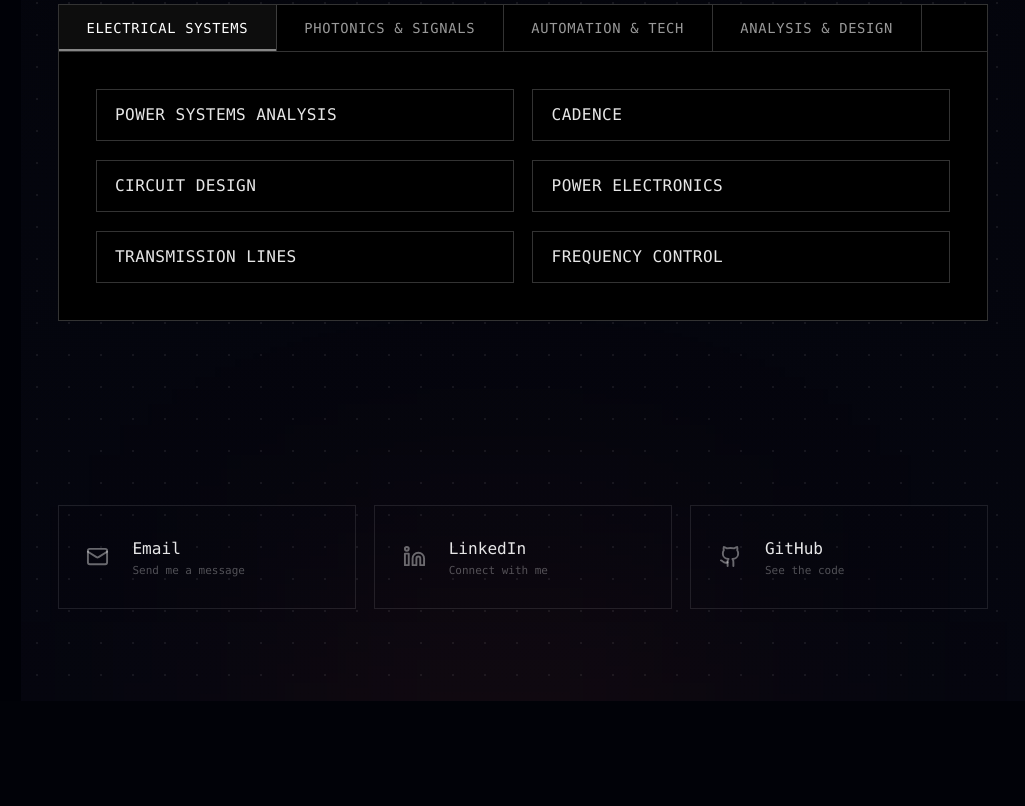
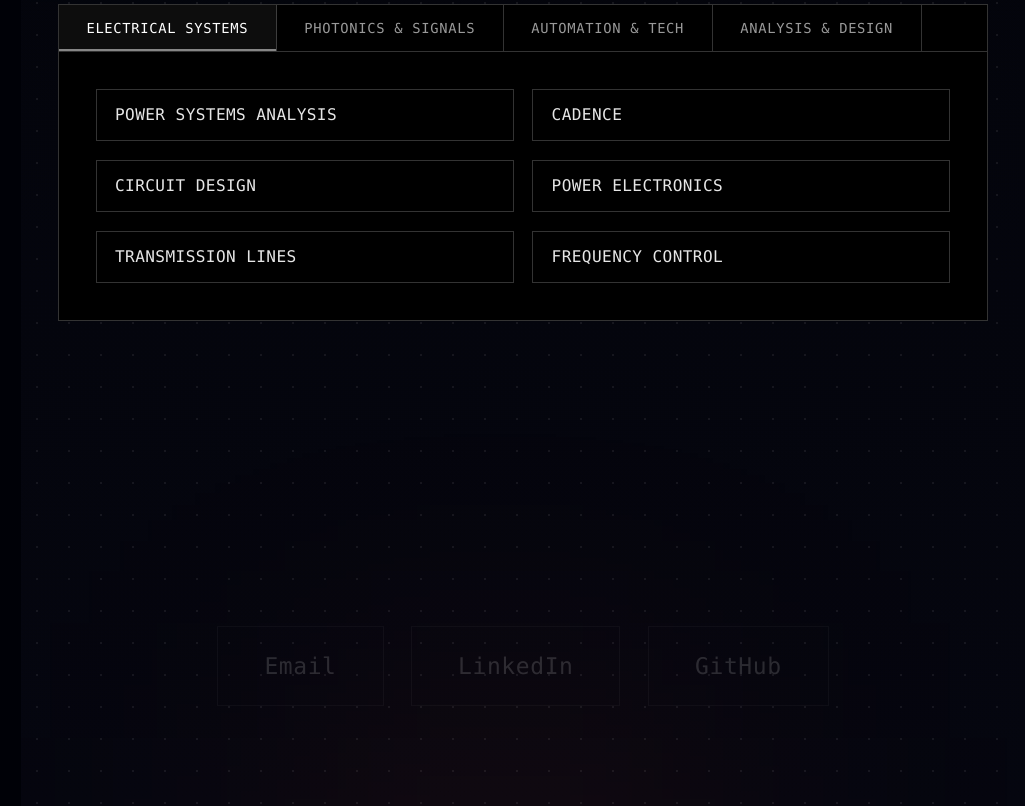
Before and after one commit to jamubc/personal-profile-live, a React (Vite) app: page / in a window 1280 px wide. Shown: the part 2317-3123 px from the top of the page, without its empty margins (255-1280 px from the left). Before the commit the page ends 3018 px from the top, so only its background shows below. Built offline with nearby package versions, Linux system fonts and the light colour scheme.

Commit message:
touch up action buttons
still unsure of how i want these placed, but this will do for now.

```diff
--- a/src/components/Contact.tsx
+++ b/src/components/Contact.tsx
@@ -1,65 +1,44 @@
-import { Mail, Linkedin, Github } from 'lucide-react';
-import { motion } from 'framer-motion';
+import { motion, useScroll, useTransform } from 'framer-motion';
+import { useRef } from 'react';
 
 export const Contact = () => {
-  const cardVariants = {
-    hidden: { opacity: 0, y: 20 },
-    visible: (i: number) => ({
-      opacity: 1,
-      y: 0,
-      transition: { delay: i * 0.12, duration: 0.5, ease: [0.22, 1, 0.36, 1] },
-    }),
-  };
+  const sectionRef = useRef<HTMLElement>(null);
+
+  const { scrollYProgress } = useScroll({
+    target: sectionRef,
+    offset: ["start end", "center center"],
+  });
+
+  // Smooth transform: buttons rise from below and fade in based on scroll
+  const y = useTransform(scrollYProgress, [0, 1], [60, 0]);
+  const opacity = useTransform(scrollYProgress, [0, 0.5, 1], [0, 0.5, 1]);
 
   const links = [
-    {
-      href: 'mailto:hello@2025.dev',
-      icon: Mail,
-      label: 'Email',
-      sub: 'Send me a message',
-      external: false,
-    },
-    {
-      href: 'https://linkedin.com',
-      icon: Linkedin,
-      label: 'LinkedIn',
-      sub: 'Connect with me',
-      external: true,
-    },
-    {
-      href: 'https://github.com',
-      icon: Github,
-      label: 'GitHub',
-      sub: 'See the code',
-      external: true,
-    },
+    { href: 'mailto:hello@2025.dev', label: 'Email', external: false },
+    { href: 'https://linkedin.com', label: 'LinkedIn', external: true },
+    { href: 'https://github.com', label: 'GitHub', external: true },
   ];
 
   return (
-    <section id="contact" className="relative font-mono">
-      <div className="relative mx-auto max-w-5xl px-4 sm:px-6 lg:px-8 w-full pt-16 pb-20">
-        <div className="flex flex-col sm:flex-row items-stretch gap-4">
-          {links.map((link, i) => (
+    <section ref={sectionRef} id="contact" className="relative font-mono py-24 sm:py-32">
+      <div className="relative mx-auto max-w-5xl px-4 sm:px-6 lg:px-8">
+        <motion.div
+          className="flex justify-center items-center gap-4 sm:gap-6"
+          style={{ y, opacity }}
+        >
+          {links.map((link) => (
             <motion.a
               key={link.label}
               href={link.href}
               target={link.external ? '_blank' : undefined}
               rel={link.external ? 'noopener noreferrer' : undefined}
-              className="group flex-1 flex items-center gap-5 p-6 border border-white/10 hover:border-white/30 bg-transparent hover:bg-white/[0.03] transition-all duration-300"
-              variants={cardVariants}
-              custom={i}
-              initial="hidden"
-              whileInView="visible"
-              viewport={{ once: true, margin: '-40px' }}
+              className="px-10 py-5 border border-white/20 hover:border-white/50 text-white/70 hover:text-white text-xl tracking-wide transition-all duration-300"
+              whileHover={{ y: -4 }}
             >
-              <link.icon className="w-5 h-5 text-white/40 group-hover:text-white transition-colors" />
-              <div>
-                <span className="text-sm text-white/90 group-hover:text-white transition-colors">{link.label}</span>
-                <span className="block text-[11px] text-white/30 mt-0.5">{link.sub}</span>
-              </div>
+              {link.label}
             </motion.a>
           ))}
-        </div>
+        </motion.div>
       </div>
     </section>
   );
```
